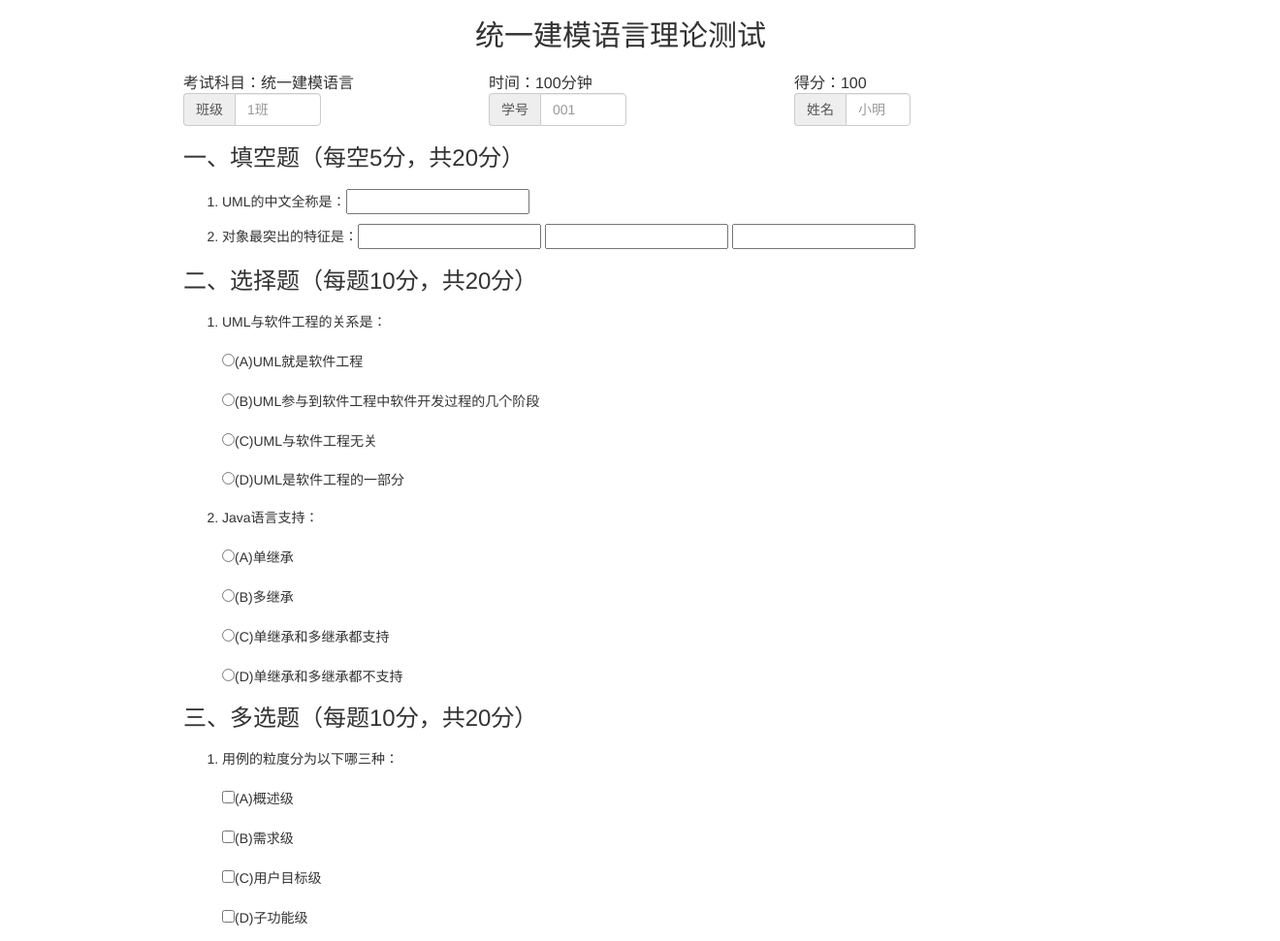
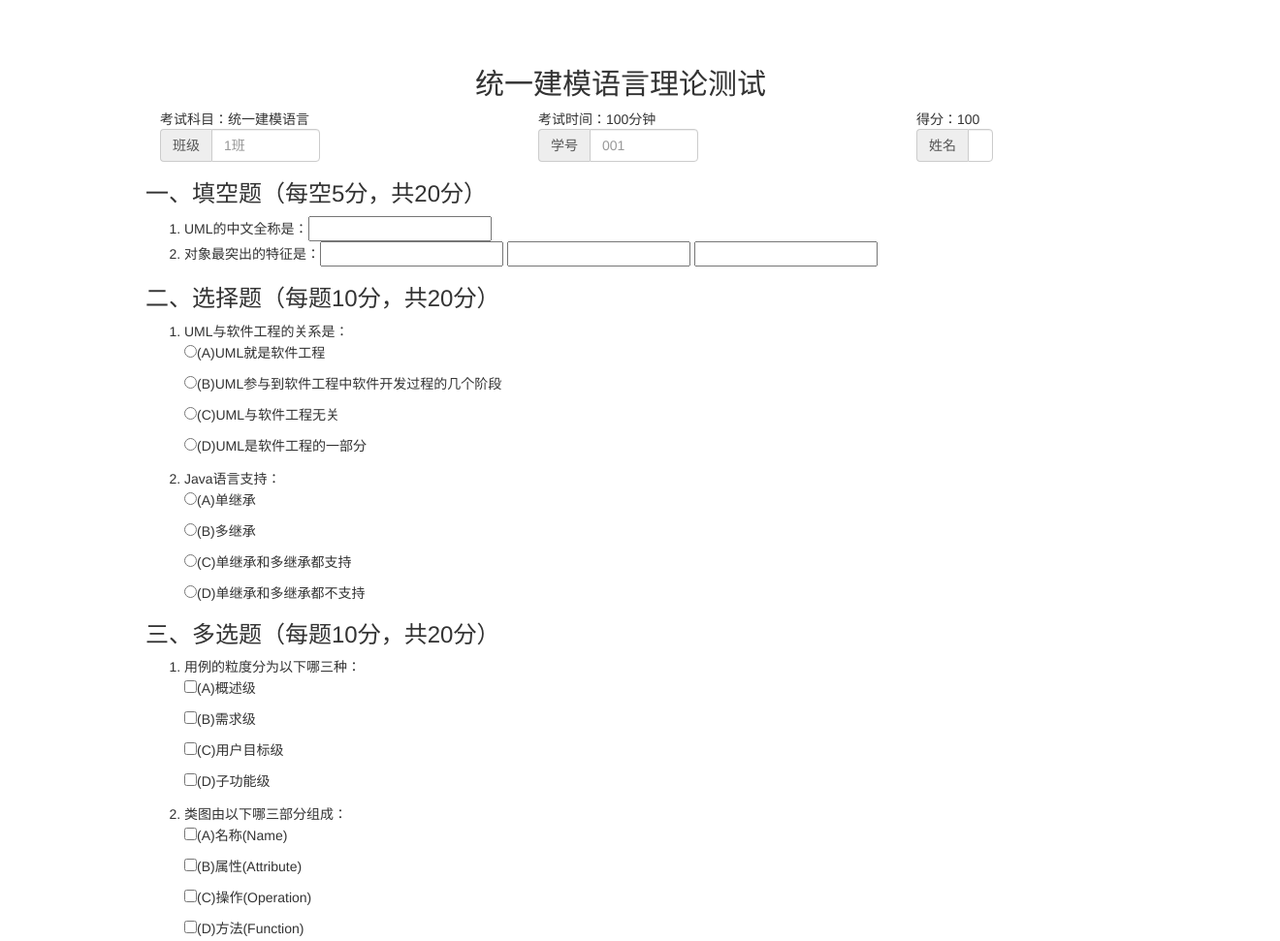
Before and after one commit to Winterwatertoocold/GirlsCodingDayDemo, a plain HTML site: page exampage/index.html in a window 1280 px wide. Shown: the top 971 px of the page at 97% size, 1320 px wide, since content can reach past the window. Drawn offline with Linux system fonts and the light colour scheme.

Commit message:
bootstrap排版

```diff
--- a/exampage/index.html
+++ b/exampage/index.html
@@ -5,15 +5,13 @@
         <script src="./bootstrap-3.3.7-dist/js/bootstrap.js"></script>
 
         <style type="text/css">
+        body{
+            padding-top: 50px;
+            padding-bottom: 50px;
+            padding-left: 150px;
+            padding-right: 150px;
+        }
         h2 {text-align:center}
-        p.margin {margin: 0.5cm 5cm 0.5cm 5cm}
-        li {margin: 0cm 5cm 0.25cm 5cm}
-        button {margin: 0cm 5cm 1cm 5cm}
-        input.gr {color:darkgrey}
-        table.one
-        {
-          table-layout:automatic
-        }
         </style>
     </head>
     <body>
@@ -22,23 +20,28 @@
 <!-- Columns start at 50% wide on mobile and bump up to 33.3% wide on desktop -->
 
 
+<h2>统一建模语言理论测试</h2>
+<div class="container">
 
-
-  <h2>统一建模语言理论测试</h2>
   <!--考试信息-->
 
- <!--
  <div class="row">
-
-  <div class="col-md-5">考试科目：统一建模语言</div>
-  <div class="col-md-5">考试时间：100分钟</div>
+    <div class="col-md-4">考试科目：统一建模语言</div>
+    <div class="col-md-4">考试时间：100分钟</div>
     <div class="col-md-2">得分：100</div>
-
 </div>
 <div class="row">
-
-  <div class="col-md-5">班级：<input class="gr" type="text" value="1班"></div>
-  <div class="col-md-5">
+  <div class="col-md-4">
+    <div class="row">
+        <div class="col-lg-6">
+          <div class="input-group">
+              <span class="input-group-addon" id="basic-addon1">班级</span>
+              <input type="text" class="form-control" placeholder="1班" aria-describedby="sizing-addon3">
+          </div>
+        </div>
+    </div>
+  </div>
+  <div class="col-md-4">
       <div class="row">
           <div class="col-lg-6">
             <div class="input-group">
@@ -49,8 +52,8 @@
         </div>
   </div>
   <div class="col-md-2">
-      <div class="rows">
-          <div class="col-lg-7">
+    <div class="row">
+      <div class="col-lg-6">
         <div class="input-group">
             <span class="input-group-addon" id="basic-addon1">姓名</span>
           <input type="text" class="form-control" placeholder="小明" aria-describedby="sizing-addon3">
@@ -58,11 +61,12 @@
       </div>
     </div>
   </div>
+</div>
+</div>
 
-</div>
--->
 <!--考试信息-->
-  <div>
+<!--
+  <div class="container">
   <p class="margin"><table class="one" border="0" width="900">
       <tr>
         <td width="35%">考试科目：统一建模语言</td>
@@ -106,7 +110,7 @@
   </table>
 </p>
 </div>
-
+-->
 
 <!--填空题-->
 
```
Lines whose indentation alone changed are shown as unchanged.
